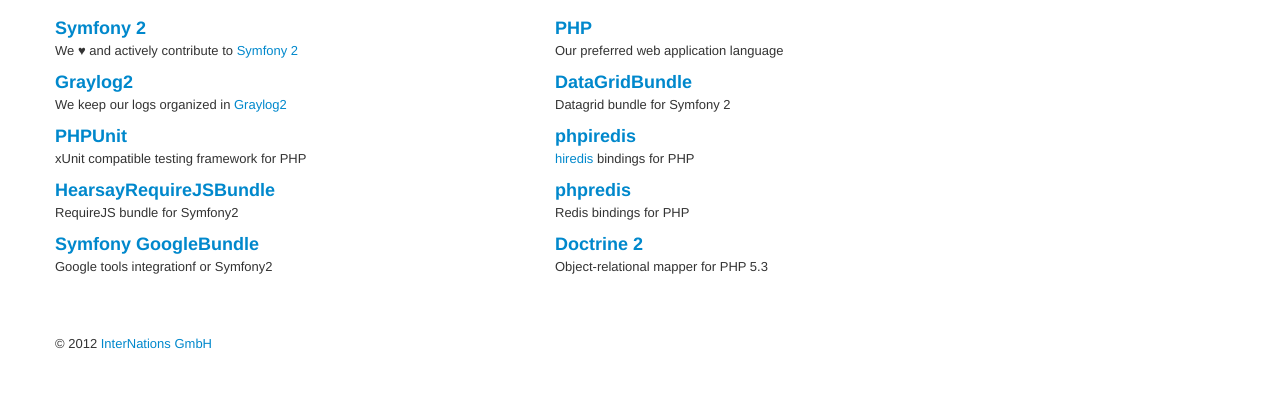
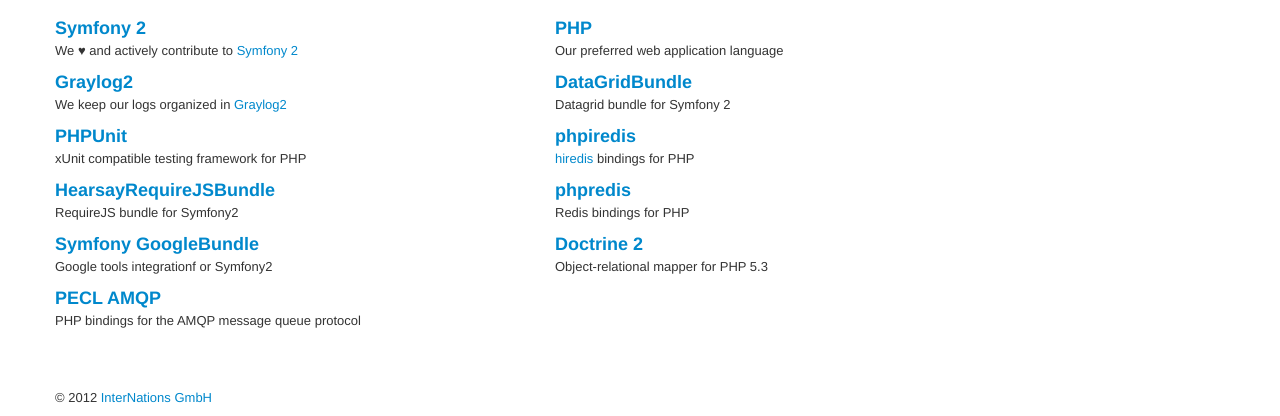
Before and after one commit to InterNations/internations.github.com, a plain HTML site: page index.html in a window 1280 px wide. Shown: the part 476-892 px from the top of the page. Before the commit the page ends 838 px from the top, so only its background shows below. Drawn offline with Linux system fonts and the light colour scheme.

Commit message:
Adding PECL amqp

```diff
--- a/index.html
+++ b/index.html
@@ -159,6 +159,13 @@
           </div>
         </div>
 
+        <div class="row">
+          <div class="span5">
+            <h3><a href="http://pecl.php.net/package/amqp">PECL AMQP</a></h3>
+            <p>PHP bindings for the AMQP message queue protocol</p>
+          </div>
+        </div>
+
       </section>
 
       <footer class="footer" style="margin-top: 50px">
```
